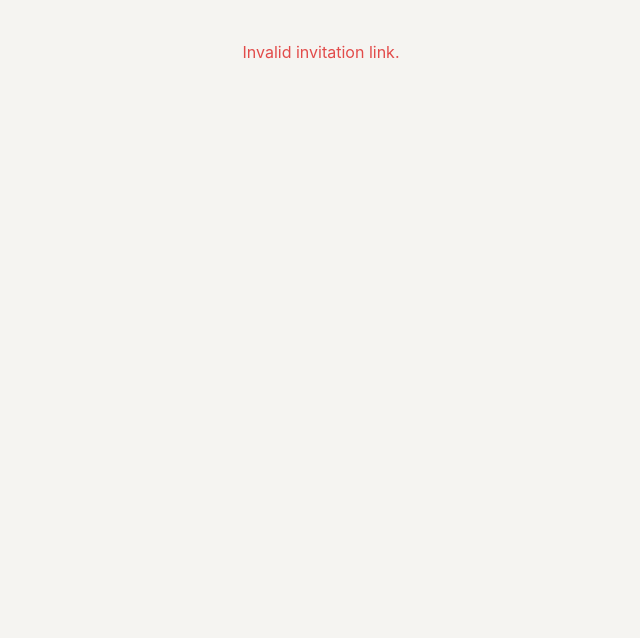
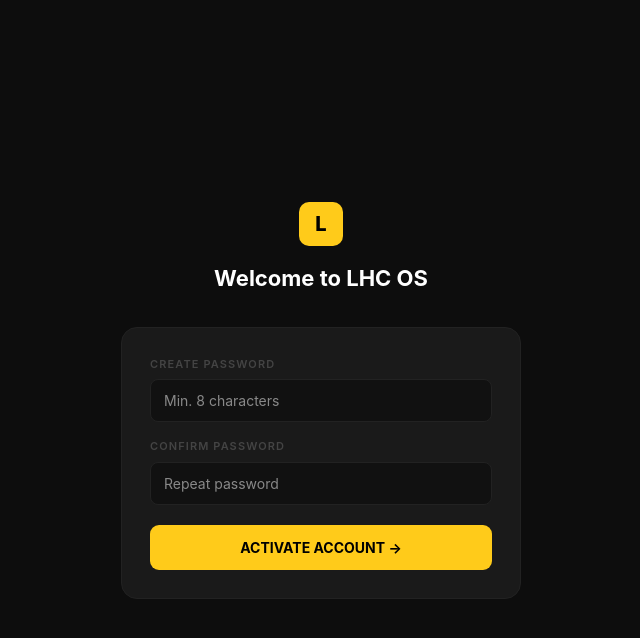
Before and after one commit to OmarLHC/LHC-OS, a Next.js app: page /invite/accept in a window 1280 px wide. Shown: the top 638 px of the page, without its empty margins (319-959 px from the left). Built offline with nearby package versions, Linux system fonts and the light colour scheme; no server answers.

Commit message:
Fix: wrap useSearchParams in Suspense boundary

```diff
--- /dev/null
+++ b/app/invite/accept/AcceptInviteClient.tsx
@@ -0,0 +1,91 @@
+'use client'
+import { useState, useEffect } from 'react'
+import { useRouter, useSearchParams } from 'next/navigation'
+import { createClient } from '@/lib/supabase/client'
+
+export default function AcceptInviteClient() {
+  const [password, setPassword] = useState('')
+  const [confirm, setConfirm] = useState('')
+  const [loading, setLoading] = useState(false)
+  const [error, setError] = useState('')
+  const [invite, setInvite] = useState<{ email: string; full_name: string } | null>(null)
+  const [checking, setChecking] = useState(true)
+  const searchParams = useSearchParams()
+  const router = useRouter()
+  const supabase = createClient()
+  const token = searchParams.get('token')
+
+  useEffect(() => {
+    if (!token) { setChecking(false); return }
+    supabase.from('invitations').select('email, full_name, expires_at, accepted_at')
+      .eq('token', token).single()
+      .then(({ data, error }) => {
+        if (error || !data) { setError('Invalid or expired invitation.') }
+        else if (data.accepted_at) { setError('This invitation has already been used.') }
+        else if (new Date(data.expires_at) < new Date()) { setError('This invitation has expired.') }
+        else setInvite({ email: data.email, full_name: data.full_name })
+        setChecking(false)
+      })
+  }, [token])
+
+  async function handleSubmit(e: React.FormEvent) {
+    e.preventDefault()
+    if (password !== confirm) { setError('Passwords do not match.'); return }
+    if (password.length < 8) { setError('Password must be at least 8 characters.'); return }
+    setLoading(true)
+    const res = await fetch('/api/accept-invite', {
+      method: 'POST',
+      headers: { 'Content-Type': 'application/json' },
+      body: JSON.stringify({ token, password })
+    })
+    const data = await res.json()
+    if (!res.ok) { setError(data.error || 'Failed to activate account.'); setLoading(false); return }
+    router.push('/login')
+  }
+
+  if (checking) return (
+    <div style={{ minHeight:'100vh', display:'flex', alignItems:'center', justifyContent:'center', background:'#0D0D0D' }}>
+      <div style={{ color:'#555', fontSize:14 }}>Verifying invitation...</div>
+    </div>
+  )
+
+  return (
+    <div style={{ minHeight:'100vh', display:'flex', alignItems:'center', justifyContent:'center', background:'#0D0D0D', padding:24 }}>
+      <div style={{ width:'100%', maxWidth:400 }}>
+        <div style={{ textAlign:'center', marginBottom:32 }}>
+          <div style={{ width:44, height:44, background:'#FFCB1A', borderRadius:10, display:'flex', alignItems:'center', justifyContent:'center', fontWeight:800, fontSize:20, color:'#000', margin:'0 auto 16px' }}>L</div>
+          <h1 style={{ color:'#fff', fontSize:22, fontWeight:700, margin:'0 0 6px' }}>Welcome to LHC OS</h1>
+          {invite && <p style={{ color:'#555', fontSize:14, margin:0 }}>Setting up <strong style={{ color:'#FFCB1A' }}>{invite.email}</strong></p>}
+        </div>
+        <div style={{ background:'#1A1A1A', borderRadius:16, border:'1px solid #222', padding:28 }}>
+          {error ? (
+            <div style={{ color:'#ff6b6b', textAlign:'center', padding:16, fontSize:14 }}>{error}</div>
+          ) : (
+            <form onSubmit={handleSubmit}>
+              {[
+                { label:'CREATE PASSWORD', key:'pwd', val:password, set:setPassword, placeholder:'Min. 8 characters' },
+                { label:'CONFIRM PASSWORD', key:'conf', val:confirm, set:setConfirm, placeholder:'Repeat password' },
+              ].map(f => (
+                <div key={f.key} style={{ marginBottom:16 }}>
+                  <label style={{ display:'block', fontSize:11, fontWeight:600, color:'#444', letterSpacing:'0.1em', marginBottom:7 }}>{f.label}</label>
+                  <input type="password" value={f.val} onChange={e => f.set(e.target.value)}
+                    placeholder={f.placeholder} required minLength={8}
+                    style={{ width:'100%', padding:'10px 13px', background:'#111', border:'1px solid #222',
+                      borderRadius:8, color:'#fff', fontSize:14, boxSizing:'border-box' as any, fontFamily:'inherit' }}
+                  />
+                </div>
+              ))}
+              <button type="submit" disabled={loading} style={{
+                width:'100%', padding:12, background:'#FFCB1A', border:'none',
+                borderRadius:9, color:'#000', fontSize:14, fontWeight:700,
+                cursor:loading?'not-allowed':'pointer', opacity:loading?0.7:1, fontFamily:'inherit', marginTop:4
+              }}>
+                {loading ? 'Activating...' : 'ACTIVATE ACCOUNT →'}
+              </button>
+            </form>
+          )}
+        </div>
+      </div>
+    </div>
+  )
+}
--- a/app/invite/accept/page.tsx
+++ b/app/invite/accept/page.tsx
@@ -1,107 +1,14 @@
-'use client'
-import { useState, useEffect } from 'react'
-import { useRouter, useSearchParams } from 'next/navigation'
-import { createClient } from '@/lib/supabase/client'
+import { Suspense } from 'react'
+import AcceptInviteClient from './AcceptInviteClient'
 
 export default function AcceptInvitePage() {
-  const [password, setPassword] = useState('')
-  const [confirm, setConfirm] = useState('')
-  const [loading, setLoading] = useState(false)
-  const [error, setError] = useState('')
-  const [invite, setInvite] = useState<{ email: string; full_name: string } | null>(null)
-  const searchParams = useSearchParams()
-  const router = useRouter()
-  const supabase = createClient()
-  const token = searchParams.get('token')
-
-  useEffect(() => {
-    if (!token) return
-    supabase.from('invitations').select('email, full_name, expires_at, accepted_at')
-      .eq('token', token).single()
-      .then(({ data, error }) => {
-        if (error || !data) { setError('Invalid or expired invitation.'); return }
-        if (data.accepted_at) { setError('This invitation has already been used.'); return }
-        if (new Date(data.expires_at) < new Date()) { setError('This invitation has expired.'); return }
-        setInvite({ email: data.email, full_name: data.full_name })
-      })
-  }, [token])
-
-  async function handleSubmit(e: React.FormEvent) {
-    e.preventDefault()
-    if (password !== confirm) { setError('Passwords do not match.'); return }
-    if (password.length < 8) { setError('Password must be at least 8 characters.'); return }
-    setLoading(true)
-    const res = await fetch('/api/accept-invite', {
-      method: 'POST',
-      headers: { 'Content-Type': 'application/json' },
-      body: JSON.stringify({ token, password })
-    })
-    const data = await res.json()
-    if (!res.ok) { setError(data.error || 'Failed to accept invitation.'); setLoading(false); return }
-    router.push('/login?welcome=1')
-  }
-
-  if (!token) return <div style={{ padding: '40px', textAlign: 'center', color: '#E24B4A' }}>Invalid invitation link.</div>
-
   return (
-    <div style={{
-      minHeight: '100vh', display: 'flex', alignItems: 'center',
-      justifyContent: 'center', background: '#0D0D0D', padding: '24px'
-    }}>
-      <div style={{ width: '100%', maxWidth: '420px' }}>
-        <div style={{ textAlign: 'center', marginBottom: '32px' }}>
-          <div style={{
-            width: '48px', height: '48px', background: '#FFCB1A', borderRadius: '10px',
-            display: 'flex', alignItems: 'center', justifyContent: 'center',
-            fontWeight: 800, fontSize: '20px', color: '#000', margin: '0 auto 16px'
-          }}>L</div>
-          <h1 style={{ color: '#fff', fontSize: '20px', fontWeight: 700 }}>Welcome to LHC OS</h1>
-          {invite && <p style={{ color: '#B4B4B5', fontSize: '14px', marginTop: '4px' }}>
-            Setting up account for <strong style={{ color: '#FFCB1A' }}>{invite.email}</strong>
-          </p>}
-        </div>
-
-        <div style={{
-          background: '#1A1A1A', borderRadius: '16px',
-          border: '0.5px solid #2A2A2A', padding: '32px'
-        }}>
-          {error ? (
-            <div style={{ color: '#E24B4A', textAlign: 'center', padding: '16px' }}>{error}</div>
-          ) : (
-            <form onSubmit={handleSubmit}>
-              <div style={{ marginBottom: '16px' }}>
-                <label style={{ display: 'block', color: '#B4B4B5', fontSize: '12px', fontWeight: 500, marginBottom: '6px' }}>
-                  CREATE PASSWORD
-                </label>
-                <input type="password" value={password} onChange={e => setPassword(e.target.value)}
-                  placeholder="Min. 8 characters" required minLength={8}
-                  style={{ width: '100%', padding: '10px 14px', background: '#111',
-                    border: '0.5px solid #2A2A2A', borderRadius: '8px',
-                    color: '#fff', fontSize: '14px', boxSizing: 'border-box' }}
-                />
-              </div>
-              <div style={{ marginBottom: '20px' }}>
-                <label style={{ display: 'block', color: '#B4B4B5', fontSize: '12px', fontWeight: 500, marginBottom: '6px' }}>
-                  CONFIRM PASSWORD
-                </label>
-                <input type="password" value={confirm} onChange={e => setConfirm(e.target.value)}
-                  placeholder="Repeat password" required
-                  style={{ width: '100%', padding: '10px 14px', background: '#111',
-                    border: '0.5px solid #2A2A2A', borderRadius: '8px',
-                    color: '#fff', fontSize: '14px', boxSizing: 'border-box' }}
-                />
-              </div>
-              <button type="submit" disabled={loading}
-                style={{ width: '100%', padding: '12px', background: '#FFCB1A',
-                  border: 'none', borderRadius: '8px', color: '#000',
-                  fontSize: '14px', fontWeight: 700, cursor: loading ? 'not-allowed' : 'pointer',
-                  opacity: loading ? 0.7 : 1 }}>
-                {loading ? 'Setting up...' : 'ACTIVATE ACCOUNT'}
-              </button>
-            </form>
-          )}
-        </div>
+    <Suspense fallback={
+      <div style={{ minHeight:'100vh', display:'flex', alignItems:'center', justifyContent:'center', background:'#0D0D0D' }}>
+        <div style={{ width:28, height:28, border:'2.5px solid #FFCB1A', borderTopColor:'transparent', borderRadius:'50%', animation:'spin 0.7s linear infinite' }} />
       </div>
-    </div>
+    }>
+      <AcceptInviteClient />
+    </Suspense>
   )
 }
```
